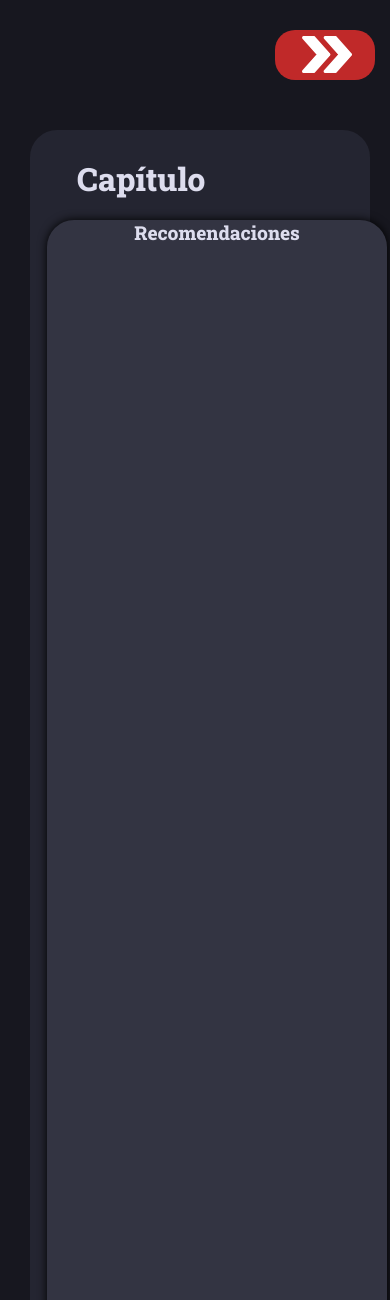
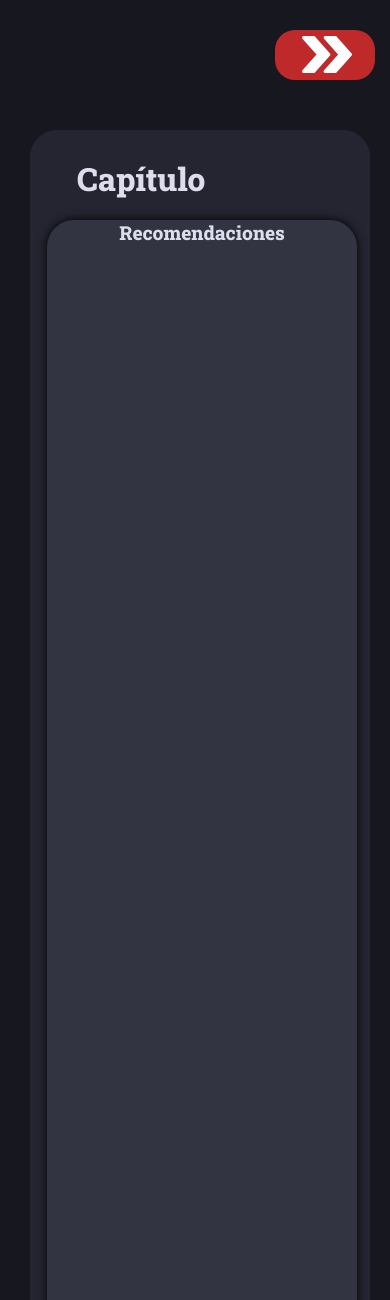
Before and after one commit to ROdrigoRRRRD/Blog_Rick-Morty, a PHP site: page /episodes.php in a window 390 px wide. Shown: the part 93-1393 px from the top of the page. Run offline with PHP 8.4, Linux system fonts and the light colour scheme; data that the repository does not hold is empty.

Commit message:
ahora si

```diff
--- a/Styles.css
+++ b/Styles.css
@@ -360,7 +360,7 @@
             width: 100%;
         }
         .characters_randoms{
-            width: 340px;
+            width: 310px;
             height: 2000px;
         }
         .Tittle-Page{
@@ -370,7 +370,7 @@
             font-size: 2em;
         }
         .Personajes{
-            min-width: 400px;
+            min-width: 310px;
         }
         .Boton_Opcion{
             width: 180px;
```
